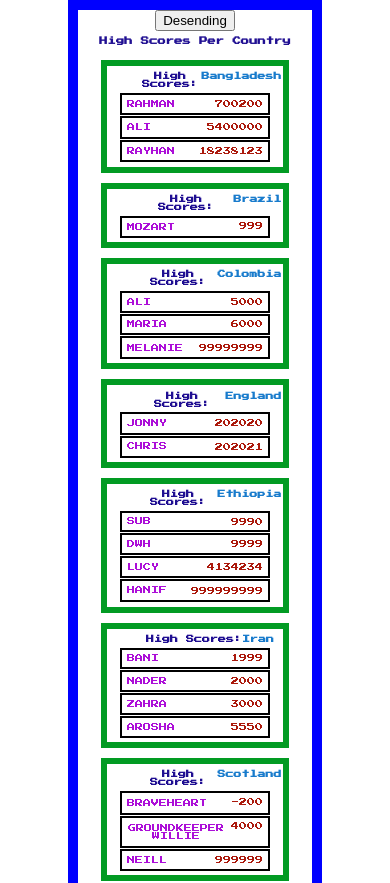
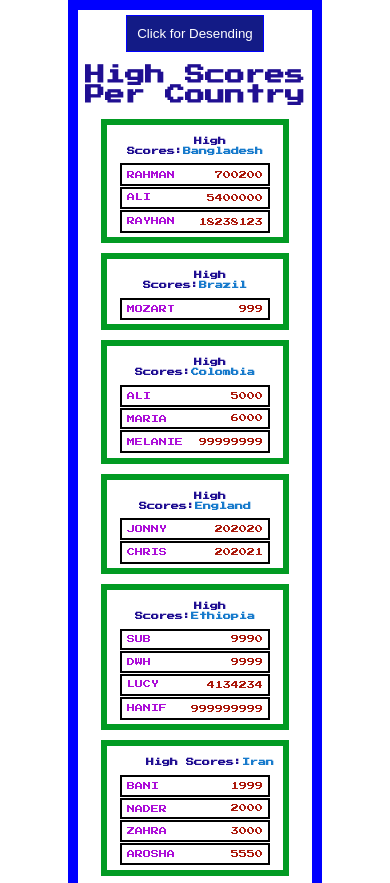
Before and after one commit to ellietms/High-score-table-react, a React (Create React App) app: page / in a window 390 px wide. Shown: the top 883 px of the page. Built offline with nearby package versions, Linux system fonts and the light colour scheme.

Commit message:
add buttons

```diff
--- a/src/App.css
+++ b/src/App.css
@@ -87,6 +87,20 @@ html{
   display: inherit;
 }
 
+.Asending {
+  padding: 10px 10px;
+  margin-top: 5px;
+  border: 1px solid red;
+  background-color: red;
+}
+.Desending{
+  padding: 10px 10px;
+  margin-top: 5px;
+  color: white;
+  border: 1px solid blue;
+  background-color: rgb(19, 27, 134);
+}
+
 @media (prefers-reduced-motion: no-preference) {
   .App-logo {
     animation: App-logo-spin infinite 20s linear;
@@ -106,15 +120,6 @@ html{
 
 .App-link {
   color: #61dafb;
-}
-
-@keyframes App-logo-spin {
-  from {
-    transform: rotate(0deg);
-  }
-  to {
-    transform: rotate(360deg);
-  }
 }
 
 @media only screen and (max-width : 1200px){
@@ -152,10 +157,10 @@ html{
      margin-left: auto;
      margin-right: auto;
    }
-   h1{
+   /* h1{
      display: inline-flex;
      font-size: smaller;
-   }
+   } */
    .header{
      font-size: 8px;
    }
--- a/src/Table.js
+++ b/src/Table.js
@@ -1,13 +1,15 @@
 import React from 'react';
 import {Table} from 'reactstrap';
+
 
 const Page = (props) => {
 return(
     <div className="App col-12">
-    <button onClick={props.handleAsending} type="button" class="btn btn-primary">
-     {props.status ? `Asending` : `Desending`}
-    </button>
+     <div className="d-flex ">
+    <button onClick={props.handleAsending} className={props.status ? "Asending" : "Desending"} type="button">
+     {props.status ? `Click for Asending` : `Click for Desending`}  </button>
     <h1>High Scores Per Country </h1>
+    </div>
     {props.data.CountryScores.sort((a, b) => (a.name > b.name) ? 1 : -1).map((eachCountry,index) =>
     <Table className="countryBorder" bordered key={index}>
         <tbody className="container">
```
